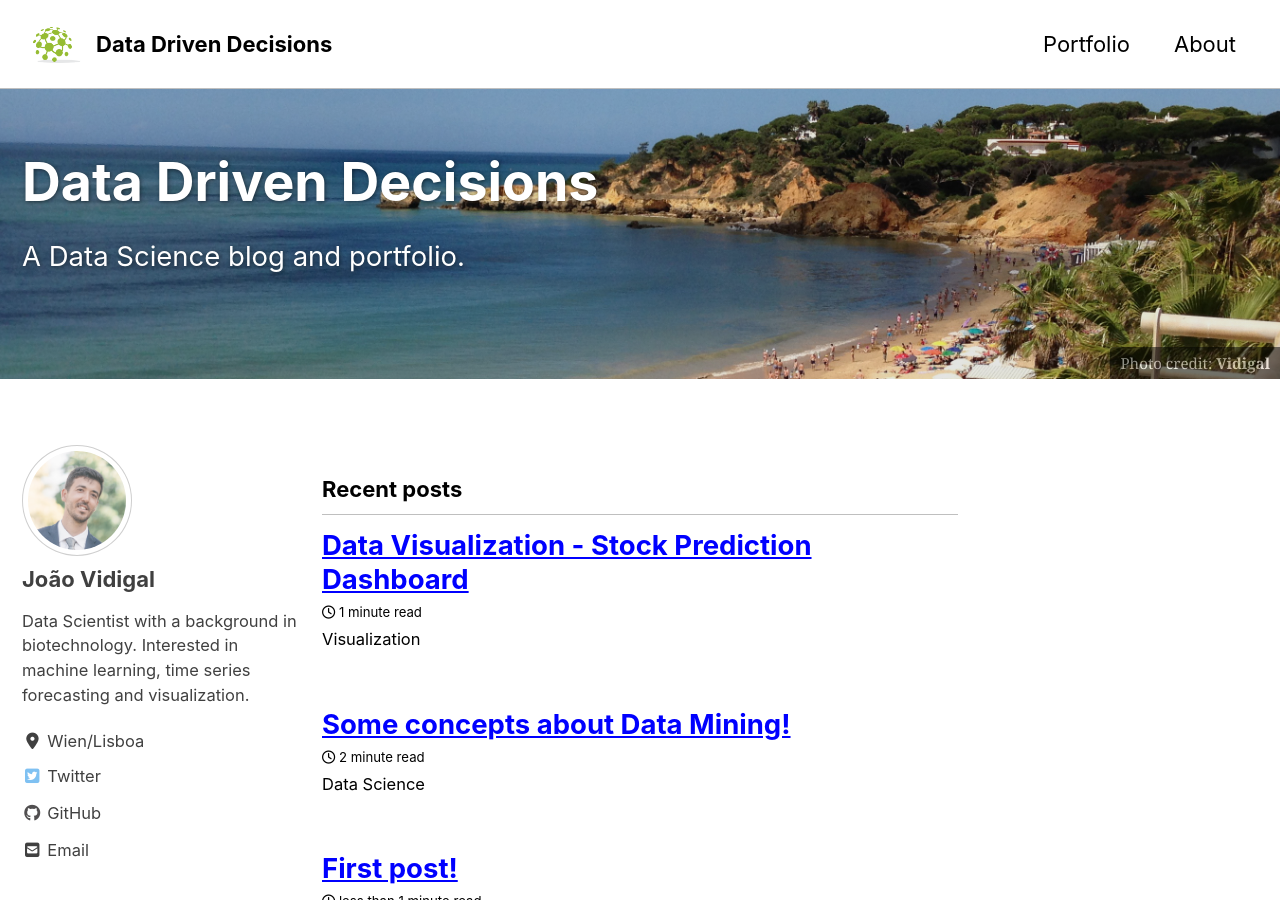
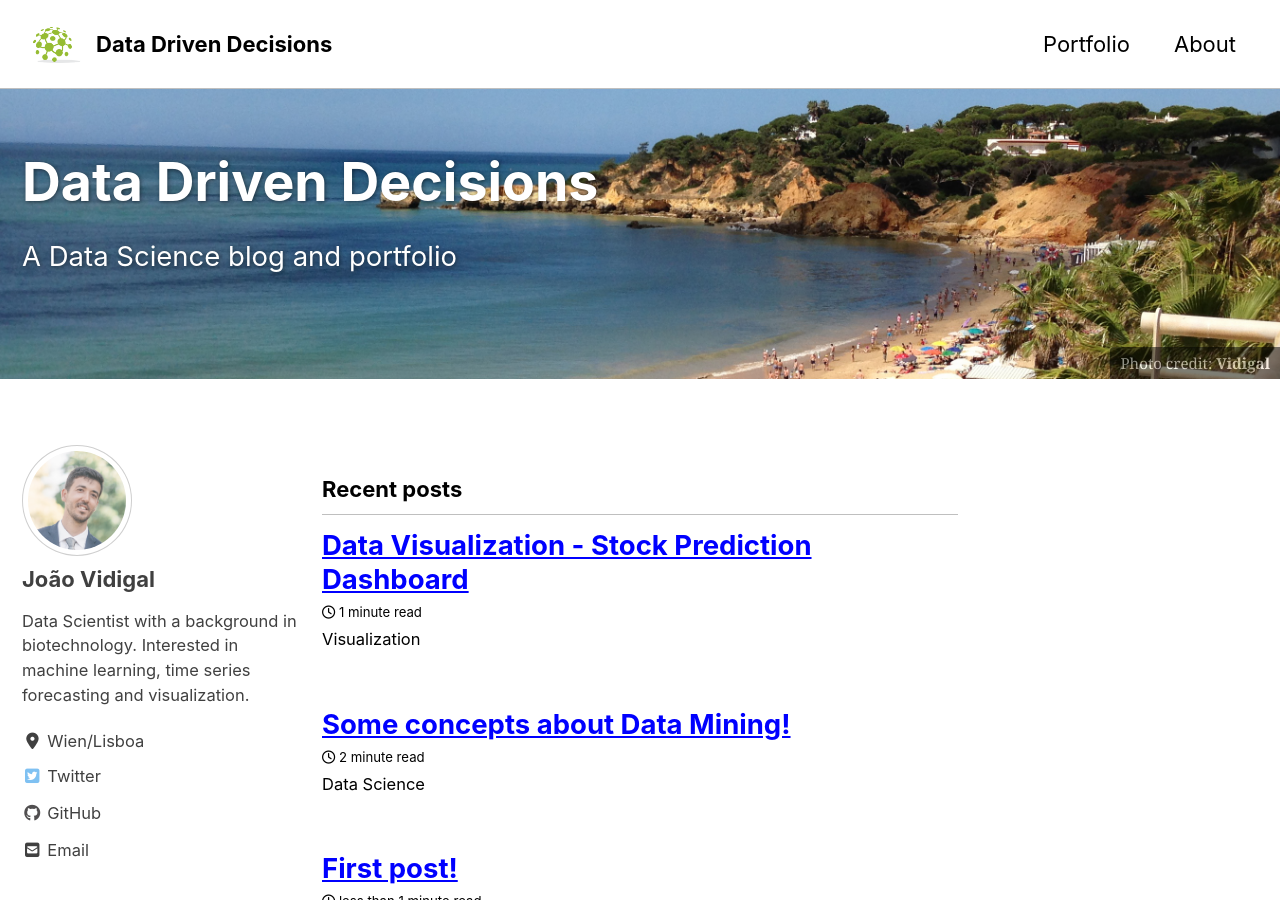
Before and after one commit to vidigaljoao/vidigaljoao.github.io, a Jekyll site: the page built from index.html, in a window 1280 px wide and 900 px high. Built offline with Jekyll 4.4.1, drawn with Linux system fonts in a browser that asks for light colours; cached includes are drawn as plain includes; nearby versions of some CDN libraries; the list of posts is cut into pages by our own code; part of the change alters nothing that is shown.

```diff
--- a/index.html
+++ b/index.html
@@ -2,9 +2,9 @@
 layout: home
 author_profile: true
 header:
-  overlay_color: "#000"
-  overlay_filter: "0.1"
+  #overlay_color: "#000"
+  #overlay_filter: "0.1"
   overlay_image: /images/header_3.jpg
   caption: "Photo credit: **Vidigal**"
-excerpt: "A Data Science blog and portfolio."
+excerpt: "A Data Science blog and portfolio"
 ---
```
